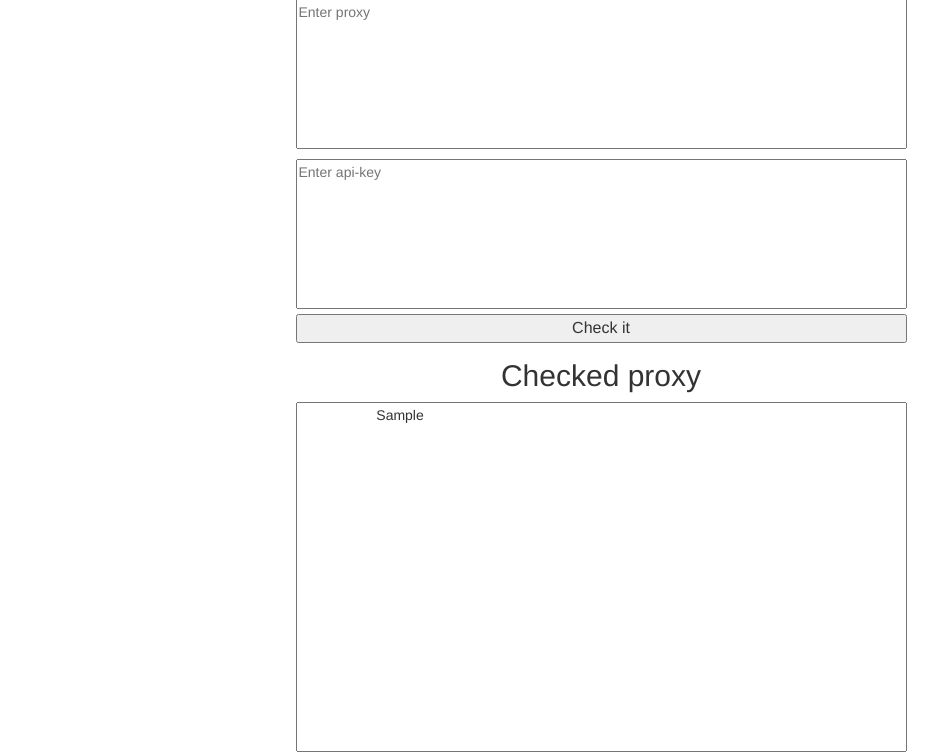
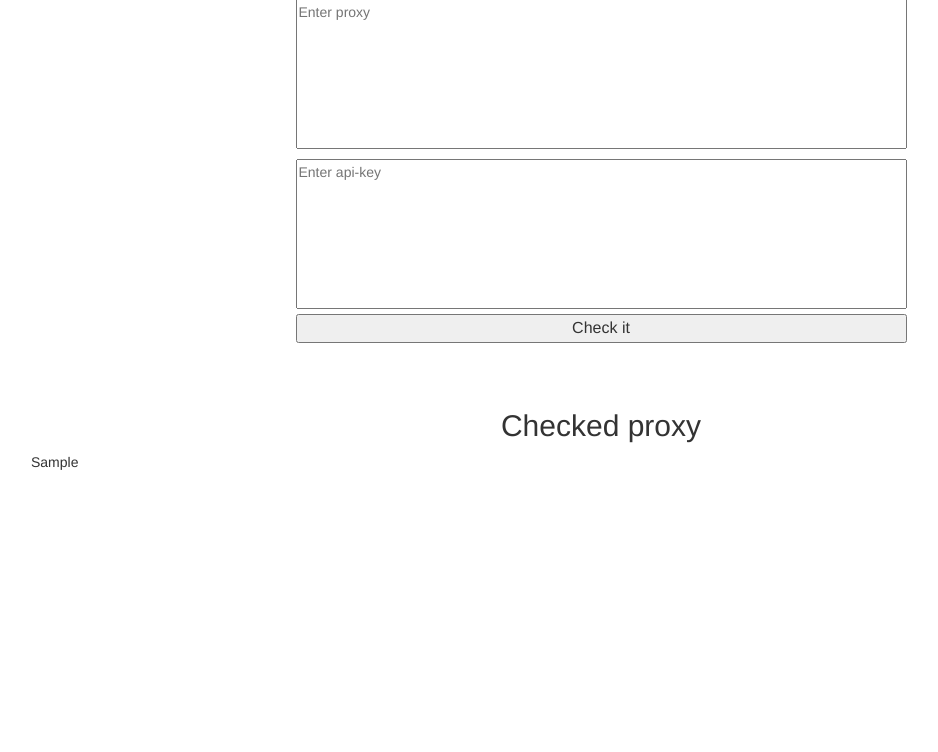
Before and after one commit to Kuj1/web_i, a Flask app: template app/templates/info.html in a window 1280 px wide. Shown: the part 64-816 px from the top of the page, without its empty margins (39-977 px from the left). After the commit the page ends 534 px from the top, so only its background shows below. Run offline with Flask 2, Linux system fonts and the light colour scheme; the template is opened without the code that fills it: values that come from a table or form of the project are taken from there, most other values are stand-ins (such as "Sample title", 1, 10 or a date in 2020); some libraries are stand-ins or nearby versions.

Commit message:
refactored code

```diff
--- a/app/templates/info.html
+++ b/app/templates/info.html
@@ -18,11 +18,10 @@
                         {{ form.submit(style="width: 100%; font-size: 16px;") }}
                     </div>
                 </form>
-
+            </div>
+            <div style="display: flex; flex-direction: column; position: relative; top: 50px;">
                 <h2 style="text-align: center; padding-top: 40px;">Checked proxy</h2>
-                <textarea style="width: 611px; height: 350px; resize: none;">
-                    {{ checked_row }}
-                </textarea>
+                {{ res.result_proxy(type="textarea", style="width: 611px; height: 350px; resize: none; align-self: center;") }}
             </div>
     </div>
 {% endblock %}
```
